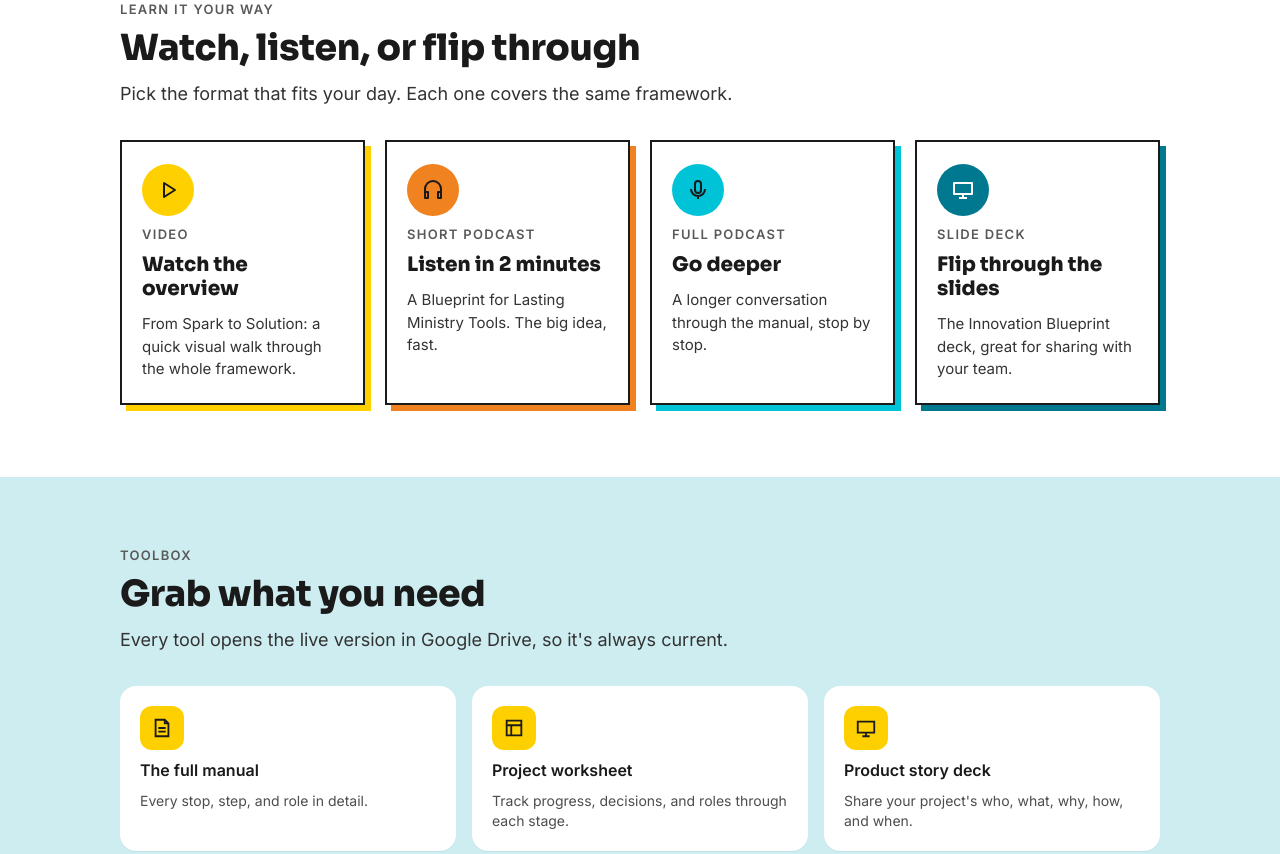
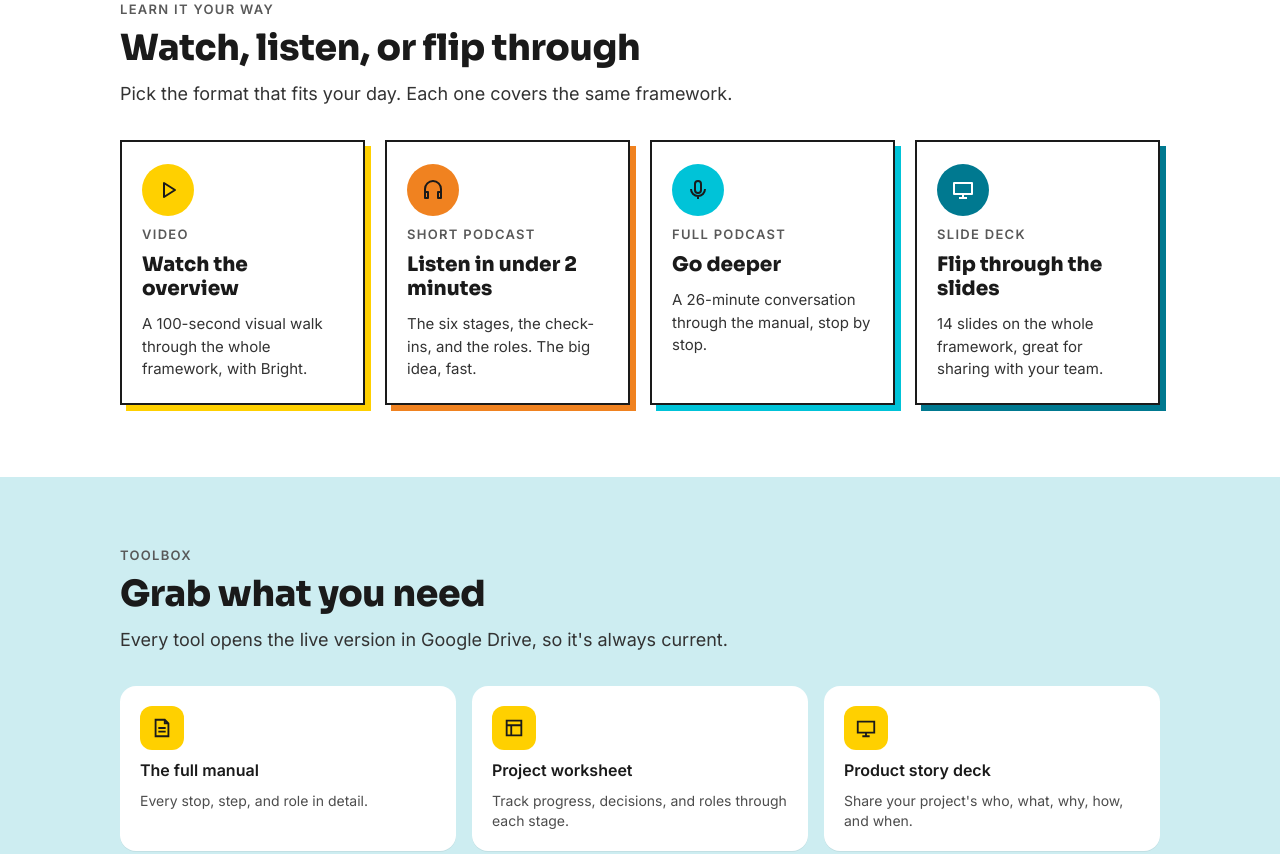
Before and after one commit to markmichal/pdf-framework-site, a plain HTML site: page index.html in a window 1280 px wide. Shown: the part 2553-3407 px from the top of the page. Drawn offline with Linux system fonts and the light colour scheme.

Commit message:
Learn section: link the new Nov 2026 video, podcasts, and slide deck
All four are made from the current manual and use Maintain and Product Steward.

Co-Authored-By: Claude Opus 5.5 <noreply@anthropic.com>

```diff
--- a/index.html
+++ b/index.html
@@ -348,18 +348,18 @@ footer a{display:inline-flex;align-items:center;gap:8px;min-height:44px;color:#F
 <section id="learn" class="wrap sec" aria-labelledby="learn-title">
 <div class="head"><div class="eyebrow">Learn it your way</div><h2 class="h2" id="learn-title">Watch, listen, or flip through</h2><p class="lead">Pick the format that fits your day. Each one covers the same framework.</p></div>
 <div class="learn-grid">
-<a class="learn-card" style="--c:#FFD000" href="https://drive.google.com/file/d/1POT3heS_i1Q9UXHncKRgRbN1tOGIfIW5/view" target="_blank" rel="noopener">
+<a class="learn-card" style="--c:#FFD000" href="https://drive.google.com/file/d/1yPhkYooNnS3eDZOMM2iG7eVSSFBX_Le1/view" target="_blank" rel="noopener">
 <span class="dot"><svg width="24" height="24" viewBox="0 0 24 24" fill="none" stroke="#1A1A1A" stroke-width="2" stroke-linejoin="round" aria-hidden="true"><path d="M8 5V19L19 12Z"/></svg></span>
-<span class="eyebrow">Video</span><span class="t">Watch the overview</span><span class="d">From Spark to Solution: a quick visual walk through the whole framework.</span></a>
-<a class="learn-card" style="--c:#F08220" href="https://drive.google.com/file/d/1dLy13eWOM80KazZpjtS0jA92F9rskmjb/view" target="_blank" rel="noopener">
+<span class="eyebrow">Video</span><span class="t">Watch the overview</span><span class="d">A 100-second visual walk through the whole framework, with Bright.</span></a>
+<a class="learn-card" style="--c:#F08220" href="https://drive.google.com/file/d/1CRVNkbLkCkc5BjPgiPJSTJWxy9vCA4gX/view" target="_blank" rel="noopener">
 <span class="dot"><svg width="24" height="24" viewBox="0 0 24 24" fill="none" stroke="#1A1A1A" stroke-width="2" stroke-linejoin="round" aria-hidden="true"><path d="M4 14V11A8 8 0 0 1 20 11V14 M4 14H7V20H4Z M20 14H17V20H20Z"/></svg></span>
-<span class="eyebrow">Short podcast</span><span class="t">Listen in 2 minutes</span><span class="d">A Blueprint for Lasting Ministry Tools. The big idea, fast.</span></a>
-<a class="learn-card" style="--c:#00C3D8" href="https://drive.google.com/file/d/1IZ0qNdC9ZaGQUxAszeSnwwoKl5Q8g_5U/view" target="_blank" rel="noopener">
+<span class="eyebrow">Short podcast</span><span class="t">Listen in under 2 minutes</span><span class="d">The six stages, the check-ins, and the roles. The big idea, fast.</span></a>
+<a class="learn-card" style="--c:#00C3D8" href="https://drive.google.com/file/d/1856lLOMh2uQVe_bYuF5RuNM699CzqfLP/view" target="_blank" rel="noopener">
 <span class="dot"><svg width="24" height="24" viewBox="0 0 24 24" fill="none" stroke="#1A1A1A" stroke-width="2" stroke-linejoin="round" aria-hidden="true"><path d="M12 3A3 3 0 0 0 9 6V12A3 3 0 0 0 15 12V6A3 3 0 0 0 12 3Z M5 11A7 7 0 0 0 19 11 M12 18V21"/></svg></span>
-<span class="eyebrow">Full podcast</span><span class="t">Go deeper</span><span class="d">A longer conversation through the manual, stop by stop.</span></a>
-<a class="learn-card" style="--c:#007990" href="https://drive.google.com/file/d/1WpucjuUZ9ClDHZKp_J1rZDVse1tdNd1x/view" target="_blank" rel="noopener">
+<span class="eyebrow">Full podcast</span><span class="t">Go deeper</span><span class="d">A 26-minute conversation through the manual, stop by stop.</span></a>
+<a class="learn-card" style="--c:#007990" href="https://docs.google.com/presentation/d/1F5BQPJFNWuS-0gqRpHz68z1Xo51nImgQB2mcAeYwlLY/edit?usp=sharing" target="_blank" rel="noopener">
 <span class="dot"><svg width="24" height="24" viewBox="0 0 24 24" fill="none" stroke="#fff" stroke-width="2" stroke-linejoin="round" aria-hidden="true"><path d="M3 5H21V16H3Z M12 16V20 M8 20H16"/></svg></span>
-<span class="eyebrow">Slide deck</span><span class="t">Flip through the slides</span><span class="d">The Innovation Blueprint deck, great for sharing with your team.</span></a>
+<span class="eyebrow">Slide deck</span><span class="t">Flip through the slides</span><span class="d">14 slides on the whole framework, great for sharing with your team.</span></a>
 </div>
 </section>
 
```
Also changed, not shown: 1 other file.
